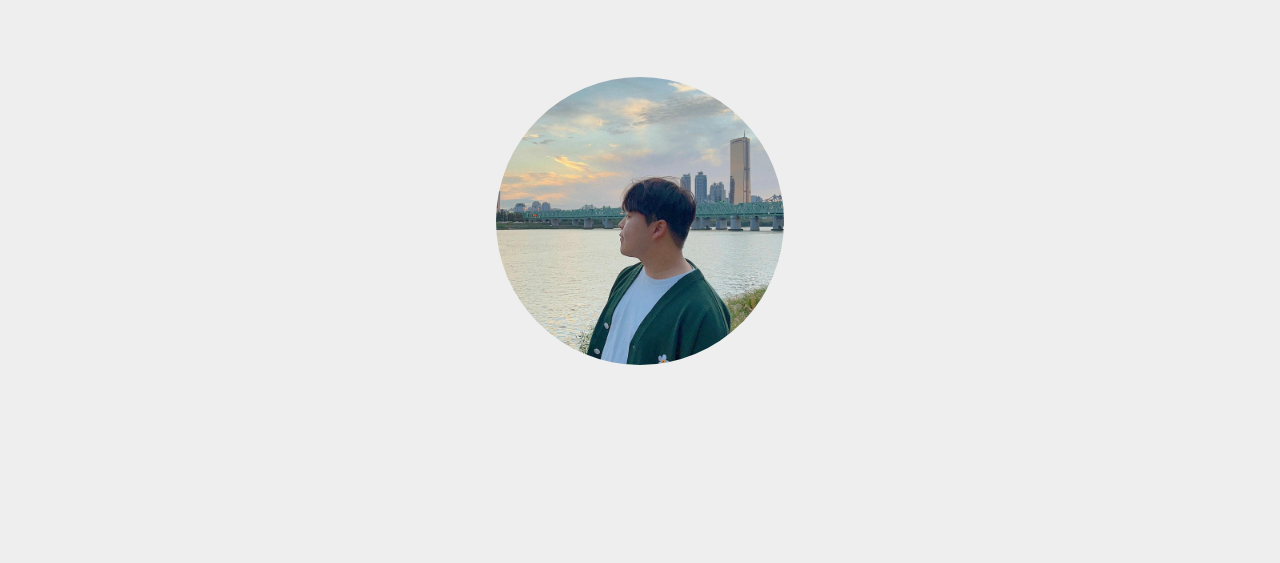
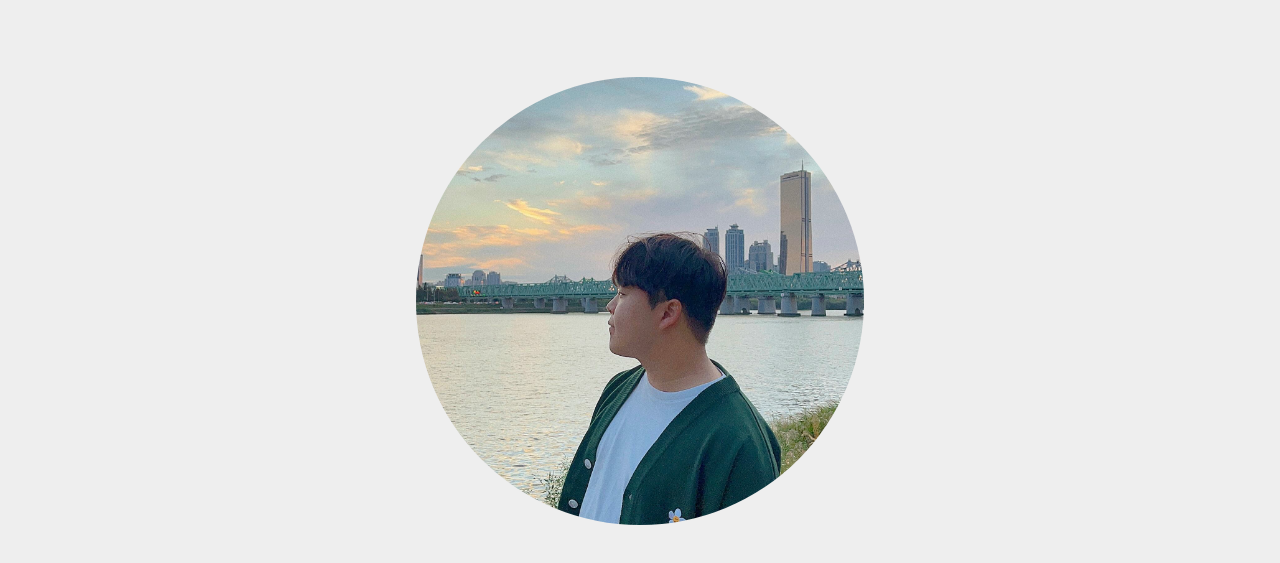
Before and after one commit to iamparkj/young-home, a plain HTML site: page index.html in a window 1280 px wide. Shown: the part 189-752 px from the top of the page. Drawn offline with Linux system fonts and the light colour scheme; files whose address does not match are found by name; a web font is replaced by a local one.

Commit message:
:lipstick: Resize profile image

```diff
--- a/index.html
+++ b/index.html
@@ -52,7 +52,7 @@
         </div>
       </header>
       <div class="page" markdown="1">
-        <img class="w-2xs rounded-full" src="images/1.jpg" />
+        <img class="w-md rounded-full" src="images/1.jpg" />
       </div>
     </div>
   </body>
```
Also changed, not shown: output.css.
